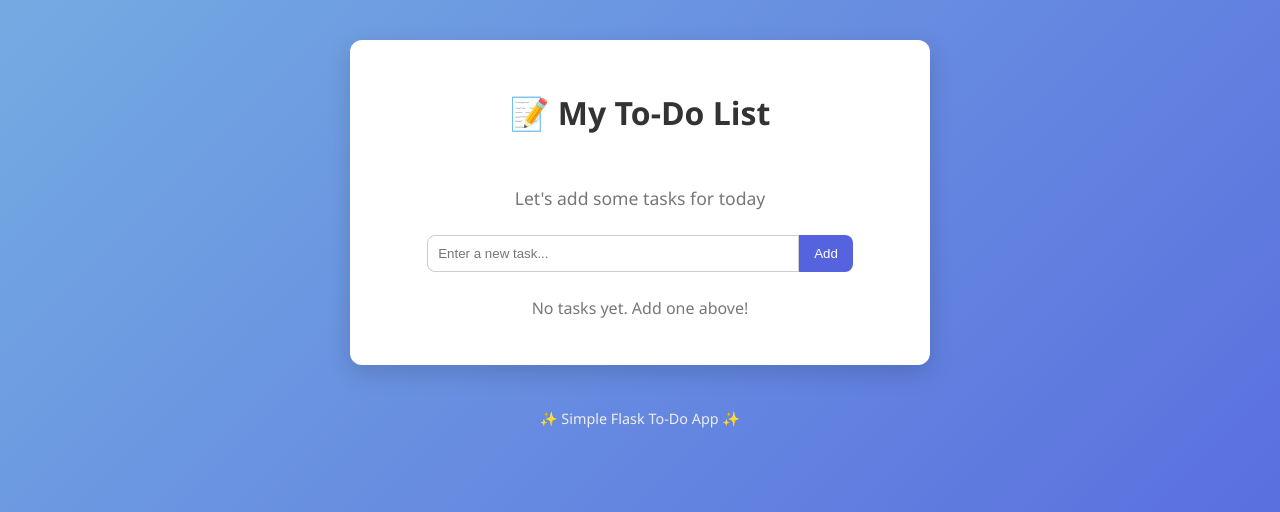
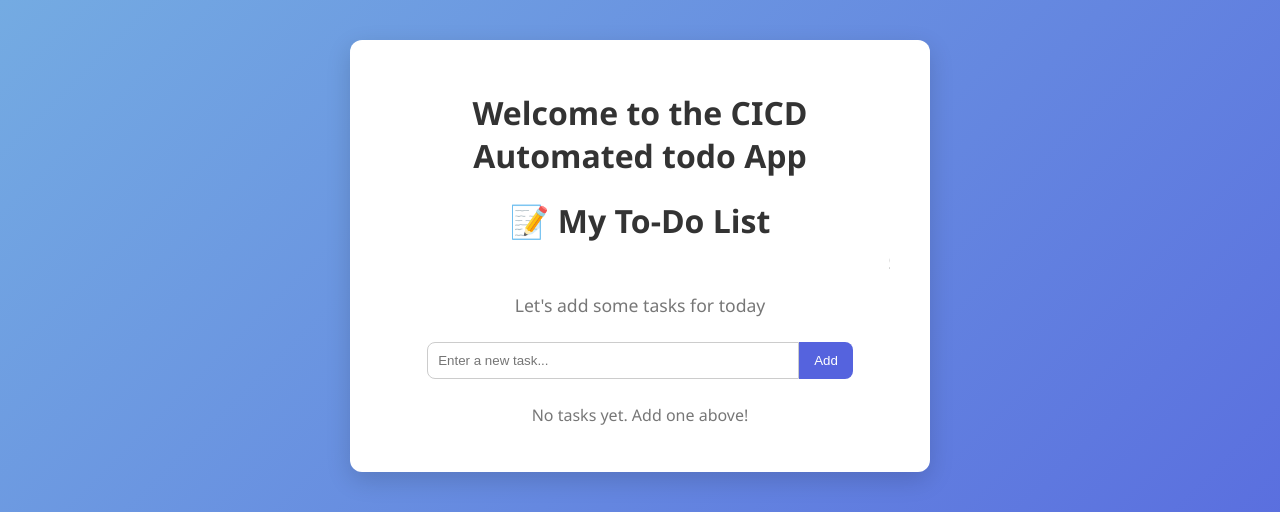
Before and after one commit to souravangre/todo_jenkins, a Flask app: page / in a window 1280 px wide. Shown: the top 512 px of the page. Run offline with Flask 3, Linux system fonts and the light colour scheme.

Commit message:
Add welcome message to index.html

```diff
--- a/templates/index.html
+++ b/templates/index.html
@@ -117,6 +117,7 @@
 </head>
 <body>
     <div class="container">
+        <h1>Welcome to the CICD Automated todo App</h1>
         <h1>📝 My To-Do List </h1>
         <marquee> Sourav Updated this repo and automated the deployment using the Jenkins CICD Pipiline </marquee>
         <h2>Let's add some tasks for today</h2>
```
